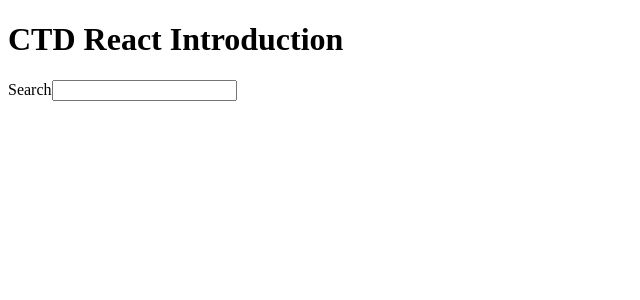
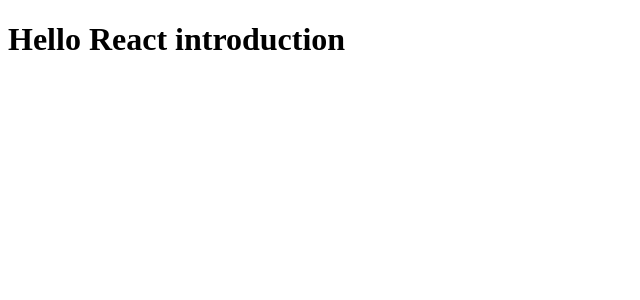
Before and after one commit to AbebeTesso/react-practice-repo, a React (Create React App) app: page / in a window 1280 px wide. Shown: the top 300 px of the page, without its empty margins (0-640 px from the left). Built offline with nearby package versions, Linux system fonts and the light colour scheme.

Commit message:
embadded file

```diff
--- a/src/App.js
+++ b/src/App.js
@@ -6,15 +6,7 @@
 }
 // const title = "React Introduction";
 function App() {
-  return (
-    <div>
-      <h1>CTD {getTitle("React Introduction")} </h1>
-      <label htmlFor="search" className="search_1">
-        Search
-      </label>
-      <input id="seach" type="text" />
-    </div>
-  );
+  return <h1>Hello React introduction</h1>;
 }
 
 export default App;
```
